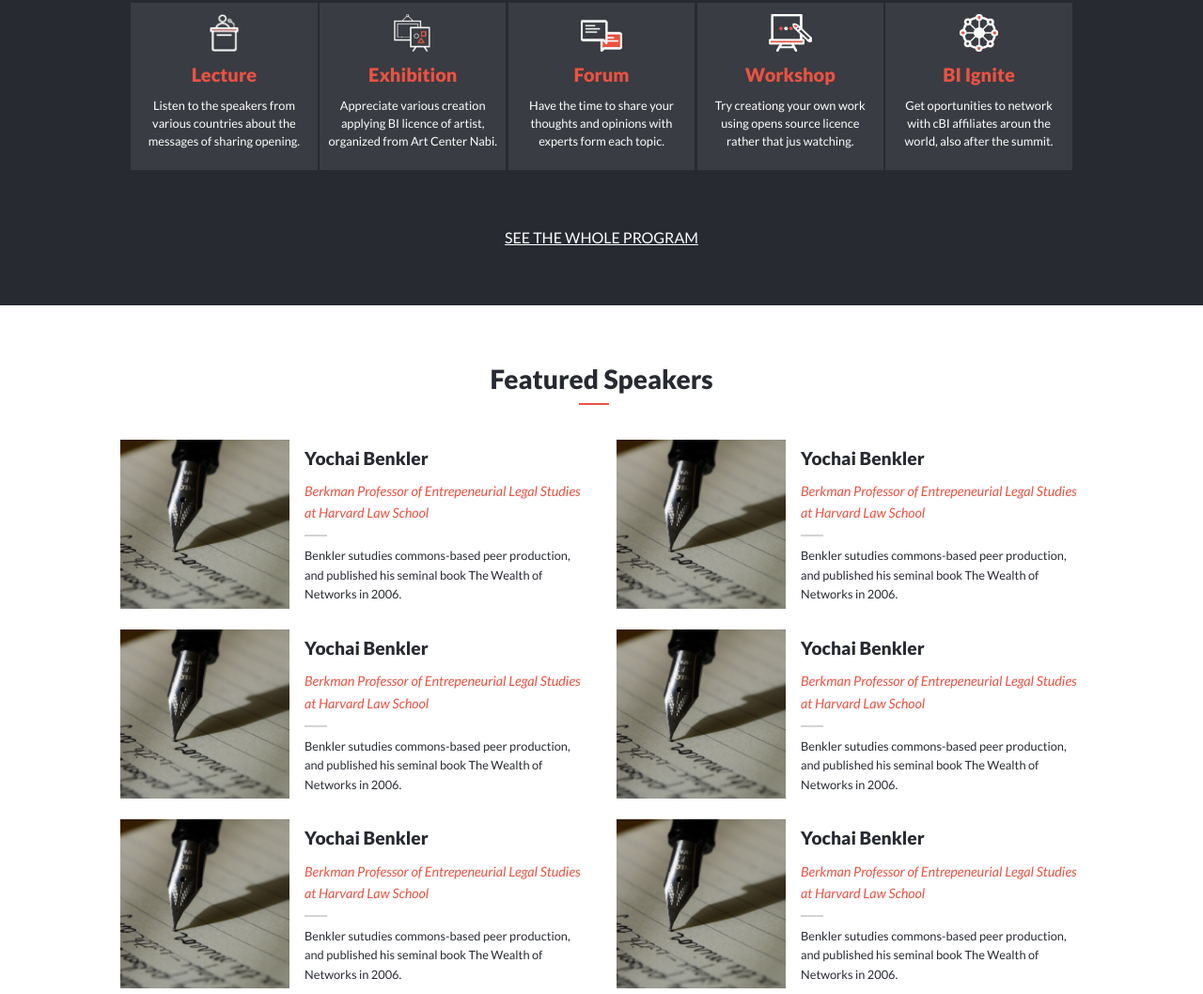
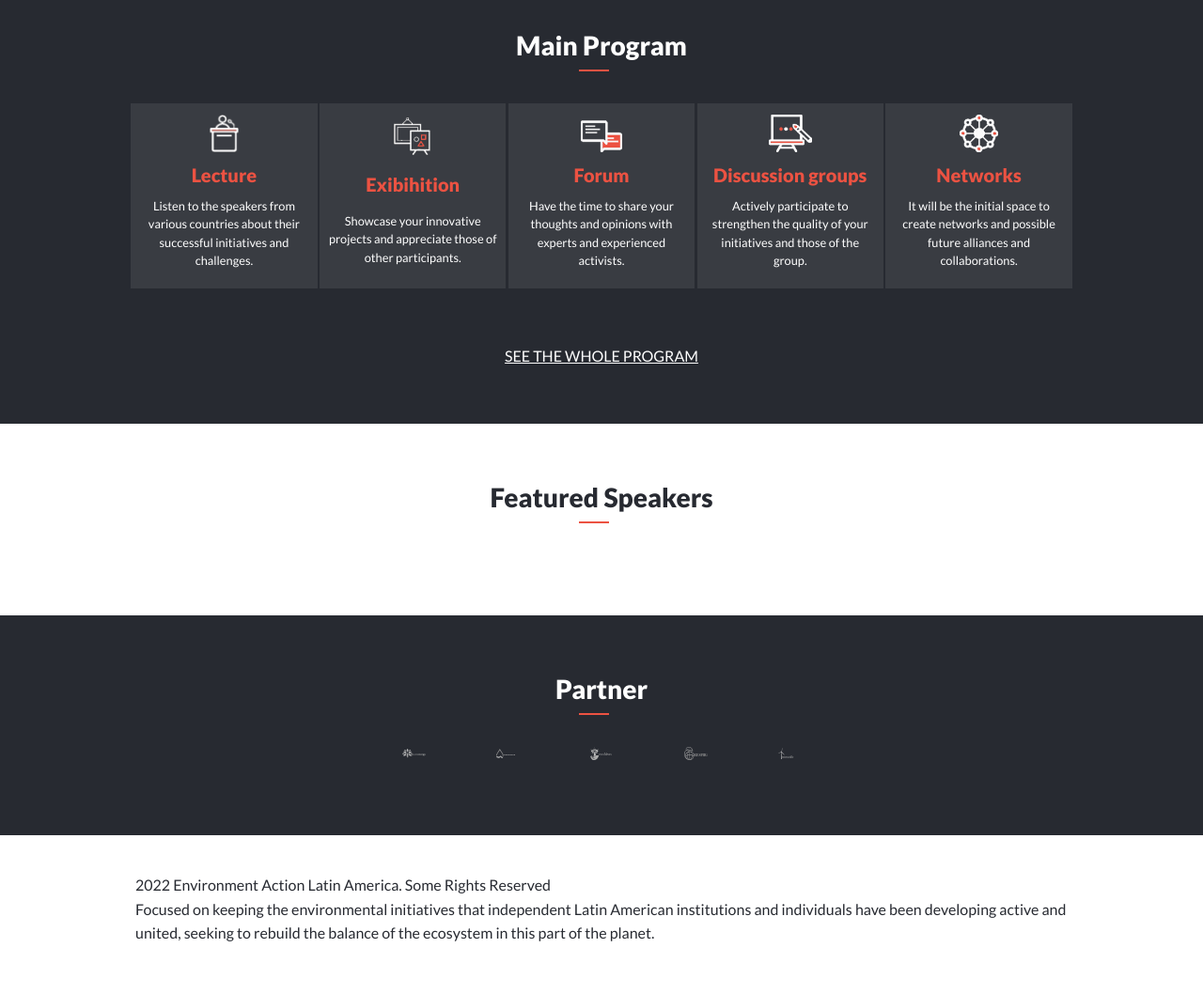
Before and after one commit to gabyse1/environment-action, a plain HTML site: page index.html in a window 1280 px wide. Shown: the part 829-1887 px from the top of the page at 94% size. Drawn offline with nearby package versions, Linux system fonts and the light colour scheme; files that its build step writes are made by us from their sources; files whose address does not match are found by name.

Commit message:
Update content in index.html

```diff
--- a/index.html
+++ b/index.html
@@ -5,7 +5,8 @@
   <meta charset="UTF-8">
   <meta http-equiv="X-UA-Compatible" content="IE=edge">
   <meta name="viewport" content="width=device-width, initial-scale=1.0">
-  <title>Beyond Innovation</title>
+  <link rel="shortcut icon" href="icons/favicon0.ico">
+  <title>EA Conference & Expo</title>
   <link rel="stylesheet" href="css/main.css">
 </head>
 
@@ -42,8 +43,8 @@
     </div>
     <div class="header__main">
       <div class="container">
-        <a href="index.html" id="logo" class="logo"><img class="logo-img" src="icons/logo.svg"
-            alt="beyond innovation's logo"></a>
+        <a href="index.html" id="logo" class="logo"><img class="logo-img" src="icons/logo-environment-action.svg"
+            alt="Environment Action's logo"></a>
         <button id="button__menu" type="button" class="button__menu">
           <div class="button__menu-bar"></div>
         </button>
@@ -54,7 +55,7 @@
             <li class="nav__list-item"><a href="#" class="nav__link">Join</a></li>
             <li class="nav__list-item"><a href="#" class="nav__link">Sponsor</a></li>
             <li class="nav__list-item"><a href="#" class="nav__link">News</a></li>
-            <li class="nav__list-item"><a href="#" class="nav__link">BI Campaign</a></li>
+            <li class="nav__list-item"><a href="#" class="nav__link">EA Campaign</a></li>
           </ul>
         </nav>
       </div>
@@ -64,15 +65,17 @@
     <div class="container only-home">
       <div class="main__caption">
         <p class="title__supporting-text">"Hello! Sharing world"</p>
-        <h1 class="section__title">CREATIVE COMMONS GLOBAL SUMMIT 2015</h1>
+        <h1 class="section__title">ENVIRONMENT ACTION CONFERENCE & EXPO 2022</h1>
         <div class="main__caption-description">
-          <p>A joyfull celebration believing in the value of oppeness and sharing,
-            creating a positive change with people
-            from
-            over 80 countries is taking place in Octover, in Korea.</p>
+          <p>We are excited we could still come together to learn, share, strengthen and create environmental
+            initiatives with
+            positive impacts on the planet. <br>
+            Uniting independent efforts to create powerful change in Latin America, it will bring together initiatives
+            from 33
+            countries, in June, in Bolivia.</p>
         </div>
-        <p class="main__caption-date">2021.12.14(WED) ~ 16(FRI)</p>
-        <p class="main__caption-location">@ National Museum of Korea, Art Center Nabi and more</p>
+        <p class="main__caption-date">2022.03.25(FRI) ~ 28(MON)</p>
+        <p class="main__caption-location">@ Plurinational Cultural Center, La Paz</p>
       </div>
     </div>
   </main>
@@ -86,17 +89,16 @@
             <p>Lecture</p>
           </div>
           <div class="program__category-description">
-            <p>Listen to the speakers from various countries about the messages of sharing opening.</p>
+            <p>Listen to the speakers from various countries about their successful initiatives and challenges.</p>
           </div>
         </li>
         <li class="main__list-item">
           <div class="program__category-image"><img src="icons/exhibition.png" alt="exibition icon"></div>
           <div class="program__category-name">
-            <p>Exhibition</p>
+            <p>Exibihition</p>
           </div>
           <div class="program__category-description">
-            <p>Appreciate various creation applying BI licence of artist,
-              organized from Art Center Nabi.</p>
+            <p>Showcase your innovative projects and appreciate those of other participants.</p>
           </div>
         </li>
         <li class="main__list-item">
@@ -105,107 +107,40 @@
             <p>Forum</p>
           </div>
           <div class="program__category-description">
-            <p>Have the time to share your thoughts and opinions with experts form
-              each topic.</p>
+            <p>Have the time to share your thoughts and opinions with experts and experienced activists.</p>
           </div>
         </li>
         <li class="main__list-item">
           <div class="program__category-image"><img src="icons/workshop.png" alt="workshop icon"></div>
           <div class="program__category-name">
-            <p>Workshop</p>
+            <p>Discussion groups</p>
           </div>
           <div class="program__category-description">
-            <p>Try creationg your own work using opens source licence rather that
-              jus watching.</p>
+            <p>Actively participate to strengthen the quality of your initiatives and those of the group.</p>
           </div>
         </li>
         <li class="main__list-item">
           <div class="program__category-image"><img src="icons/ignite.png" alt="ignite icon"></div>
           <div class="program__category-name">
-            <p>BI Ignite</p>
+            <p>Networks</p>
           </div>
           <div class="program__category-description">
-            <p>Get oportunities to network with cBI affiliates aroun the world,
-              also after the summit.</p>
+            <p>It will be the initial space to create networks and possible future alliances and collaborations.</p>
           </div>
         </li>
       </ul>
-      <a href="#" class="button main__program-button">Join Global Summit 2021</a>
+      <a href="#" class="button main__program-button">Join Environment Action 2022</a>
       <a href="#" class="section__link link__whole-program">SEE THE WHOLE PROGRAM</a>
     </div>
   </section>
-  <section class="section speakers">
+  <section class="section speakers" id="section_speakers">
     <div class="container">
       <h2 class="section__title">Featured Speakers</h2>
       <div class="speaker__cards">
-        <div class="speaker__card">
-          <figure class="speaker__card-figure figure-center-image"><img src="images/photo.jpg" alt=""></figure>
-          <figcaption class="speaker__card-caption">
-            <p class="speaker__card-title">Yochai Benkler</p>
-            <p class="speaker__card-supptitle">Berkman Professor of Entrepeneurial Legal Studies at Harvard Law School
-            </p>
-            <p class="speaker__card-description">Benkler sutudies commons-based peer production, and published his
-              seminal book The Wealth of Networks in
-              2006.</p>
-          </figcaption>
-        </div>
-        <div class="speaker__card">
-          <figure class="speaker__card-figure figure-center-image"><img src="images/photo.jpg" alt=""></figure>
-          <figcaption class="speaker__card-caption">
-            <p class="speaker__card-title">Yochai Benkler</p>
-            <p class="speaker__card-supptitle">Berkman Professor of Entrepeneurial Legal Studies at Harvard Law School
-            </p>
-            <p class="speaker__card-description">Benkler sutudies commons-based peer production, and published his
-              seminal book The Wealth of Networks in
-              2006.</p>
-          </figcaption>
-        </div>
-        <div class="speaker__card">
-          <figure class="speaker__card-figure figure-center-image"><img src="images/photo.jpg" alt=""></figure>
-          <figcaption class="speaker__card-caption">
-            <p class="speaker__card-title">Yochai Benkler</p>
-            <p class="speaker__card-supptitle">Berkman Professor of Entrepeneurial Legal Studies at Harvard Law School
-            </p>
-            <p class="speaker__card-description">Benkler sutudies commons-based peer production, and published his
-              seminal book The Wealth of Networks in
-              2006.</p>
-          </figcaption>
-        </div>
-        <div class="speaker__card">
-          <figure class="speaker__card-figure figure-center-image"><img src="images/photo.jpg" alt=""></figure>
-          <figcaption class="speaker__card-caption">
-            <p class="speaker__card-title">Yochai Benkler</p>
-            <p class="speaker__card-supptitle">Berkman Professor of Entrepeneurial Legal Studies at Harvard Law School
-            </p>
-            <p class="speaker__card-description">Benkler sutudies commons-based peer production, and published his
-              seminal book The Wealth of Networks in
-              2006.</p>
-          </figcaption>
-        </div>
-        <div class="speaker__card">
-          <figure class="speaker__card-figure figure-center-image"><img src="images/photo.jpg" alt=""></figure>
-          <figcaption class="speaker__card-caption">
-            <p class="speaker__card-title">Yochai Benkler</p>
-            <p class="speaker__card-supptitle">Berkman Professor of Entrepeneurial Legal Studies at Harvard Law School
-            </p>
-            <p class="speaker__card-description">Benkler sutudies commons-based peer production, and published his
-              seminal book The Wealth of Networks in
-              2006.</p>
-          </figcaption>
-        </div>
-        <div class="speaker__card">
-          <figure class="speaker__card-figure figure-center-image"><img src="images/photo.jpg" alt=""></figure>
-          <figcaption class="speaker__card-caption">
-            <p class="speaker__card-title">Yochai Benkler</p>
-            <p class="speaker__card-supptitle">Berkman Professor of Entrepeneurial Legal Studies at Harvard Law School
-            </p>
-            <p class="speaker__card-description">Benkler sutudies commons-based peer production, and published his
-              seminal book The Wealth of Networks in
-              2006.</p>
-          </figcaption>
-        </div>
       </div>
-      <button class="button speakers__button-more">More <span class="fas fa-caret-down"></span></button>
+      <button type="button" class="button speakers__button-more">
+        MORE <span><i class="fas fa-angle-down"></i></span>
+      </button>
     </div>
   </section>
   <footer>
@@ -213,26 +148,37 @@
       <div class="container">
         <h2 class="section__title">Partner</h2>
         <ul class="partners__list">
-          <li class="partners__list-item"><img src="images/airbnb-brands.svg" alt="partner's name image"
+          <li class="partners__list-item"><img src="images/green-energy.svg" alt="partner's name image"
               class="partners__image"></li>
-          <li class="partners__list-item"><img src="images/edge-brands.svg" alt="partner's name image"
+          <li class="partners__list-item"><img src="images/water-drop.svg" alt="partner's name image"
               class="partners__image"></li>
-          <li class="partners__list-item"><img src="images/github-brands.svg" alt="partner's name image"
+          <li class="partners__list-item"><img src="images/eco-ideas.svg" alt="partner's name image"
               class="partners__image"></li>
-          <li class="partners__list-item"><img src="images/google-brands.svg" alt="partner's name image"
+          <li class="partners__list-item"><img src="images/breathed.svg" alt="partner's name image"
               class="partners__image"></li>
-          <li class="partners__list-item"><img src="images/medium-m-brands.svg" alt="partner's name image"
+          <li class="partners__list-item"><img src="images/renewable.svg" alt="partner's name image"
               class="partners__image"></li>
         </ul>
       </div>
     </div>
     <div class="footer__credentials only-home">
       <div class="container">
-        <img src="icons/lecture.png" alt="logo company">
-        <p>2021 Creative Commons Korea. <br> Some Rights Reserved</p>
+        <div class="footer__logo">
+          <img src="icons/logo-latinamerica-dark.svg" alt="Environment Action's logo" class="logo-dark only-home">
+        </div>
+        <div class="footer__details">
+          <p class="mobile">2022 Environment Action Latin America. <br> Some Rights Reserved</p>
+          <p class="desktop">2022 Environment Action Latin America. Some Rights Reserved</p>
+          <p class="desktop">Focused on keeping the environmental initiatives that independent Latin American
+            institutions and individuals have been
+            developing active and united, seeking to rebuild the balance of the ecosystem in this part of the planet.
+          </p>
+        </div>
       </div>
     </div>
   </footer>
+  <script src="scripts/main.js"></script>
+  <script src="scripts/home.js"></script>
 </body>
 
 </html>
```
